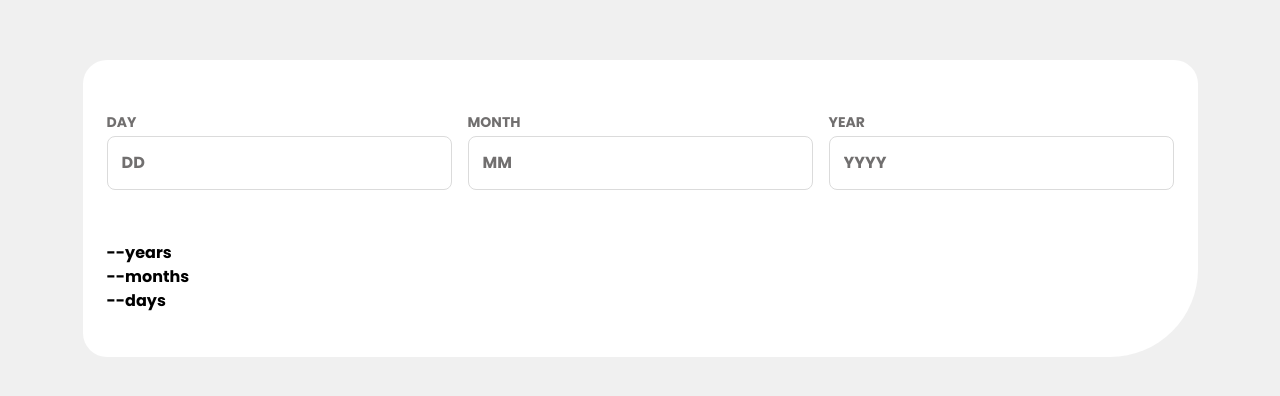
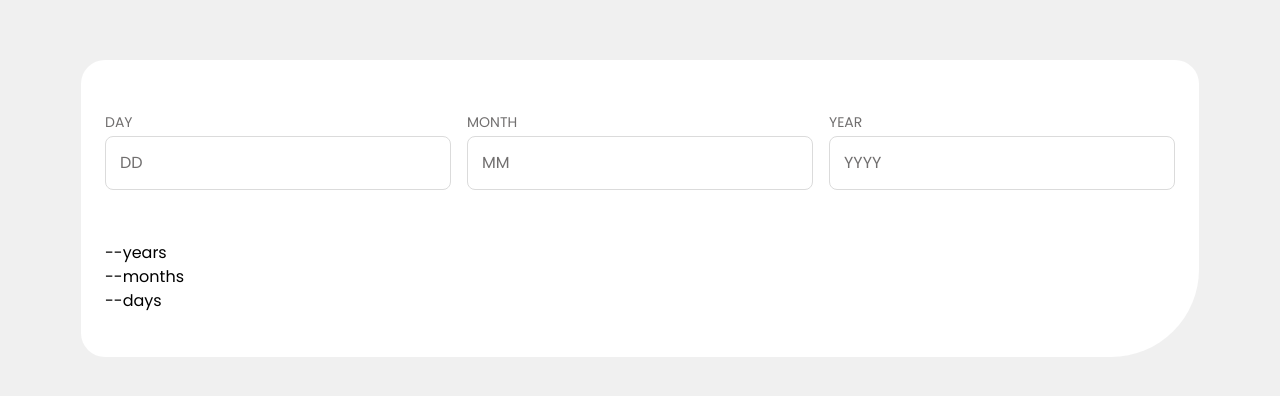
Before and after one commit to lucasweidas/age-calculator-app, a React (Vite) app: page / in a window 1280 px wide. Shown: the part 192-588 px from the top of the page. Built offline with nearby package versions, Linux system fonts and the light colour scheme.

Commit message:
Update @font-face of Poppins font

```diff
--- a/src/index.css
+++ b/src/index.css
@@ -4,6 +4,42 @@
 
 @font-face {
   font-family: 'Poppins';
-  src: url('./assets/fonts/Poppins-Bold.ttf'), url('./assets/fonts/Poppins-BoldItalic.ttf'), url('./assets/fonts/Poppins-ExtraBold.ttf'),
-    url('./assets/fonts/Poppins-ExtraBoldItalic.ttf'), url('./assets/fonts/Poppins-Italic.ttf'), url('./assets/fonts/Poppins-Regular.ttf');
+  src: url('./assets/fonts/Poppins-Regular.ttf') format('truetype');
+  font-weight: 400;
+  font-style: normal;
 }
+
+@font-face {
+  font-family: 'Poppins';
+  src: url('./assets/fonts/Poppins-Italic.ttf') format('truetype');
+  font-weight: 400;
+  font-style: italic;
+}
+
+@font-face {
+  font-family: 'Poppins';
+  src: url('./assets/fonts/Poppins-Bold.ttf') format('truetype');
+  font-weight: 700;
+  font-style: normal;
+}
+
+@font-face {
+  font-family: 'Poppins';
+  src: url('./assets/fonts/Poppins-BoldItalic.ttf') format('truetype');
+  font-weight: 700;
+  font-style: italic;
+}
+
+@font-face {
+  font-family: 'Poppins';
+  src: url('./assets/fonts/Poppins-ExtraBold.ttf') format('truetype');
+  font-weight: 800;
+  font-style: normal;
+}
+
+@font-face {
+  font-family: 'Poppins';
+  src: url('./assets/fonts/Poppins-ExtraBoldItalic.ttf') format('truetype');
+  font-weight: 700;
+  font-style: italic;
+}
```
